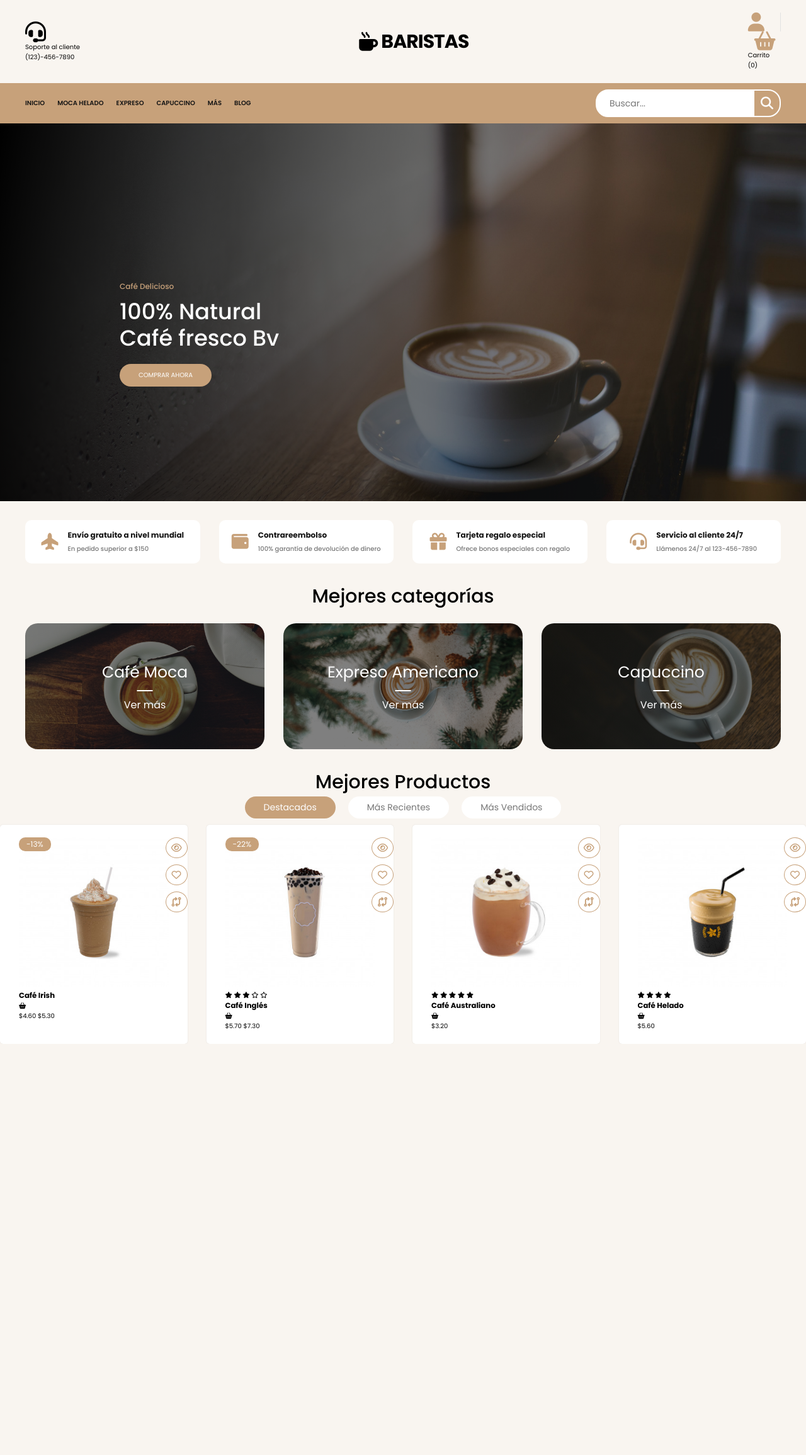
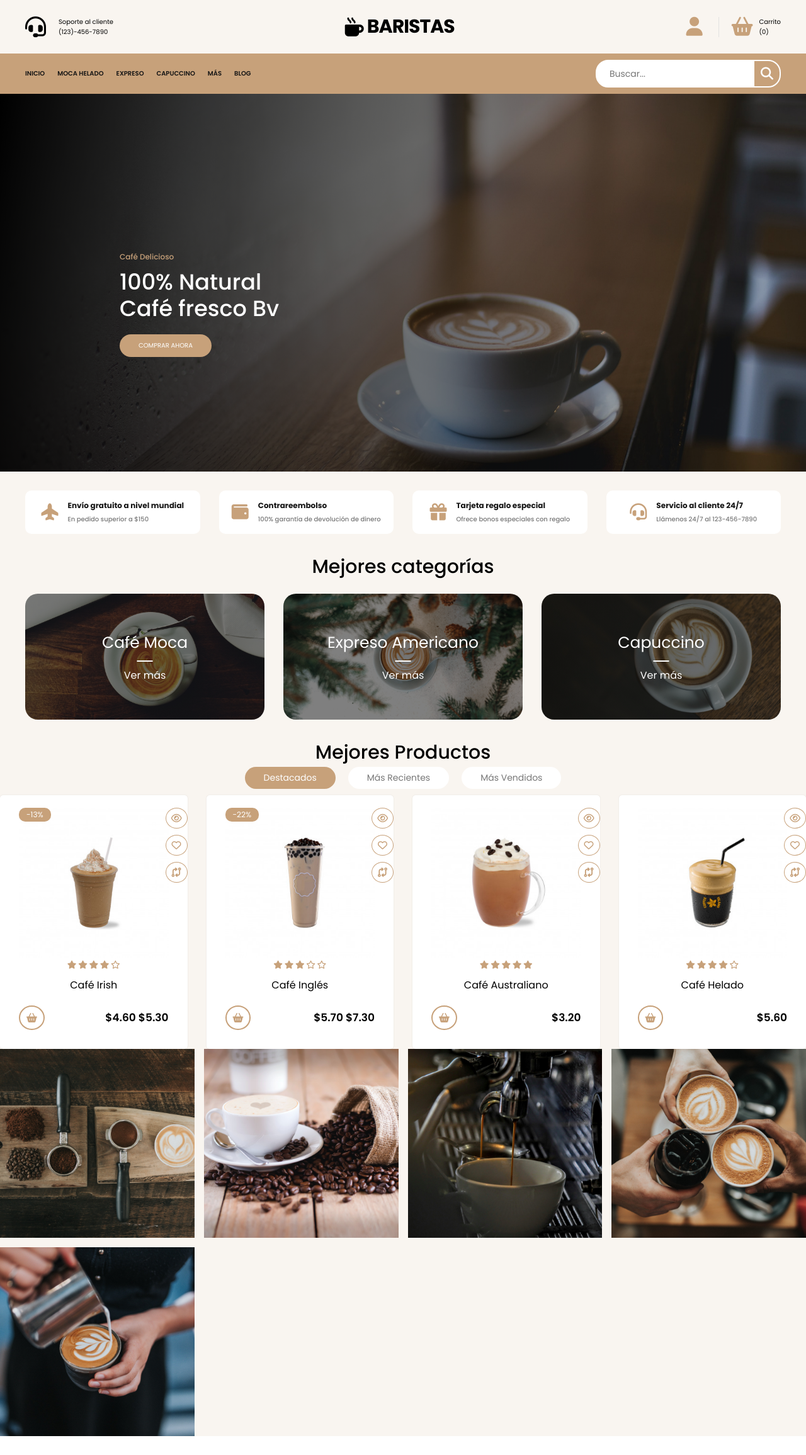
Before and after one commit to Mungualk/Paginillas_Bv, a PHP site: page / in a window 1280 px wide. Shown: the whole page at 63% size. Before the commit the page ends 1658 px from the top, so only its background shows below. Run offline with PHP 8.4, Linux system fonts and the light colour scheme; some libraries are stand-ins or nearby versions.

Commit message:
odio los divs

```diff
--- a/cafeteria/index.html
+++ b/cafeteria/index.html
@@ -11,8 +11,8 @@
         <div class="container-hero">
             <div class="container hero">
                 <div class="customer-support">
+                    <i class="fa-solid fa-headset"></i>
                     <div class="content-customer-support">
-                        <i class="fa-solid fa-headset"></i>
                         <span class="text">Soporte al cliente</span>
                         <span class="number">(123)-456-7890</span>
                     </div>
@@ -22,11 +22,13 @@
                     <h1 class="logo"><a href="/">baristas</a></h1>
                 </div>
                 <div class="container-user">
-                    <div class="content-shopping-cart">
                     <i class="fa-solid fa-user"></i>
                     <i class="fa-solid fa-basket-shopping"></i>
+                    <div class="content-shopping-cart">
+                        <div class="content-shopping-cart">
                             <span class="text">Carrito</span>
                             <span class="number">(0)</span>
+                        </div>
                     </div>
                 </div>
             </div>
@@ -113,9 +115,18 @@
                             <span><i class="fa-regular fa-heart"></i></span>
                             <span><i class="fa-solid fa-code-compare"></i></span>
                         </div>
+                        <div class="content-card-product">
+                            <div class="stars">
+                                <i class="fa-solid fa-star"></i>
+                                <i class="fa-solid fa-star"></i>
+                                <i class="fa-solid fa-star"></i>
+                                <i class="fa-solid fa-star"></i>
+                                <i class="fa-regular fa-star"></i>
+                            </div>
                             <h3>Café Irish</h3>
                             <span class="add-cart"><i class="fa-solid fa-basket-shopping"></i></span>
                             <p class="price">$4.60 <span>$5.30</span></p>
+                        </div>
                     </div>
                 </div>
                 <!-- Producto 2 -->
@@ -137,10 +148,10 @@
                             <i class="fa-regular fa-star"></i>
                             <i class="fa-regular fa-star"></i>
                         </div>
-                    </div>
                         <h3>Café Inglés</h3>
                         <span class="add-cart"><i class="fa-solid fa-basket-shopping"></i></span>
                         <p class="price">$5.70 <span>$7.30</span></p>
+                    </div>
                 </div>
                 <!-- Producto 3 -->
                 <div class="card-product">
@@ -160,10 +171,10 @@
                             <i class="fa-solid fa-star"></i>
                             <i class="fa-solid fa-star"></i>
                         </div>
-                    </div>
                         <h3>Café Australiano</h3>
                         <span class="add-cart"><i class="fa-solid fa-basket-shopping"></i></span>
                         <p class="price">$3.20</p>
+                    </div>
                 </div>
 
                 <!-- Producto 4 -->
@@ -182,15 +193,22 @@
                             <i class="fa-solid fa-star"></i>
                             <i class="fa-solid fa-star"></i>
                             <i class="fa-solid fa-star"></i>
-                            <i class="fa-regular fa-stars"></i>
-                        </div>
+                            <i class="fa-regular fa-star"></i>
                         </div>
                         <h3>Café Helado</h3>
                         <span class="add-cart"><i class="fa-solid fa-basket-shopping"></i></span>
-                    <p class="price">$5.60</p>
+                        <p class="price">$5.60</p   >
                         </div>
                     </div>
                 </div>
+            </div>
+        </section>
+        <section class = "gallery">
+            <img src="img/gallery1.jpg" alt="Gallery Img1" class="gallery-img-1">
+            <img src="img/gallery2.jpg" alt="Gallery Img2" class="gallery-img-2">
+            <img src="img/gallery3.jpg" alt="Gallery Img3" class="gallery-img-3">
+            <img src="img/gallery4.jpg" alt="Gallery Img4" class="gallery-img-4">
+            <img src="img/gallery5.jpg" alt="Gallery Img5" class="gallery-img-5">
         </section>
     </main>
     <script src="https://kit.fontawesome.com/81581fb069.js" crossorigin="anonymous"></script>
--- a/cafeteria/styles.css
+++ b/cafeteria/styles.css
@@ -494,3 +494,87 @@ html {
 .button-group span:hover i {
     color: #fff;
 }
+
+.card-product:hover .button-group {
+    z-index: 0;
+    right: -1rem;
+}
+
+.content-card-product {
+    display: grid;
+    justify-items: center;
+    grid-template-columns: 1fr 1fr;
+    grid-template-rows: repeat(4, min-content);
+    row-gap: 1rem;
+}
+
+.stars {
+    grid-row: 1/2;
+    grid-column: 1/-1;
+}
+
+.stars i {
+    font-size: 1.3rem;
+    color: var(--primary-color);
+}
+
+.content-card-product h3 {
+    grid-column: 2/3;
+    grid-column: 1/-1;
+    font-weight: 400;
+    font-size: 1.6rem;
+    margin-bottom: 1rem;
+    cursor: pointer;
+}
+
+.add-cart {
+    justify-self: start;
+    border: 2px solid var(--primary-color);
+    padding: 1rem;
+    border-radius: 50%;
+    cursor: pointer;
+    transition: all 0.4s ease;
+    display: flex;
+    align-items: center;
+    justify-content: center;
+}
+
+.add-cart:hover {
+    background-color: var(--primary-color);
+
+}
+
+.add-cart  i{
+    font-size: 1.5rem;
+    color: var(--primary-color);
+
+}
+
+.add-cart:hover i{
+    color: #fff;
+
+}
+
+.content-card-product .price {
+    justify-self: end;
+    align-self: center;
+    font-size: 1.7rem;
+    font-weight: 600;
+}
+
+/* gallery */
+
+.gallery {
+    display: grid;
+    grid-template-columns: repeat(4, 1fr);
+    grid-template-rows: repeat(2, 30rem);
+    gap: 1.5rem;
+    margin-bottom: 3rem;
+
+}
+
+.gallery img {
+    width: 100%;
+    height: 100%;
+    object-fit: cover;
+}
```
Also changed, not shown: cafeteria/img/gallery1.jpg (added), cafeteria/img/gallery2.jpg (added), cafeteria/img/gallery3.jpg (added), cafeteria/img/gallery4.jpg (added). Lines whose indentation alone changed are shown as unchanged.
